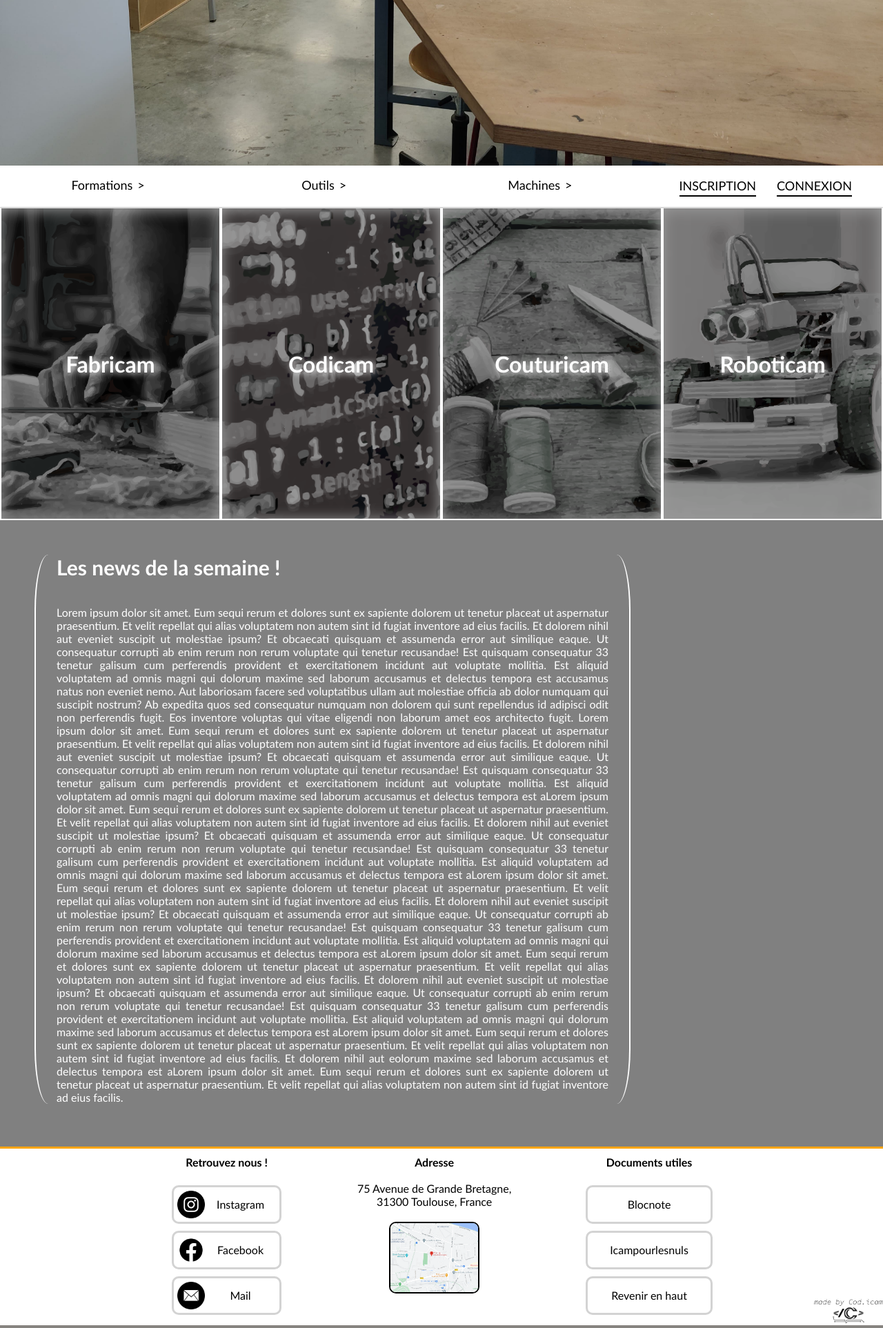
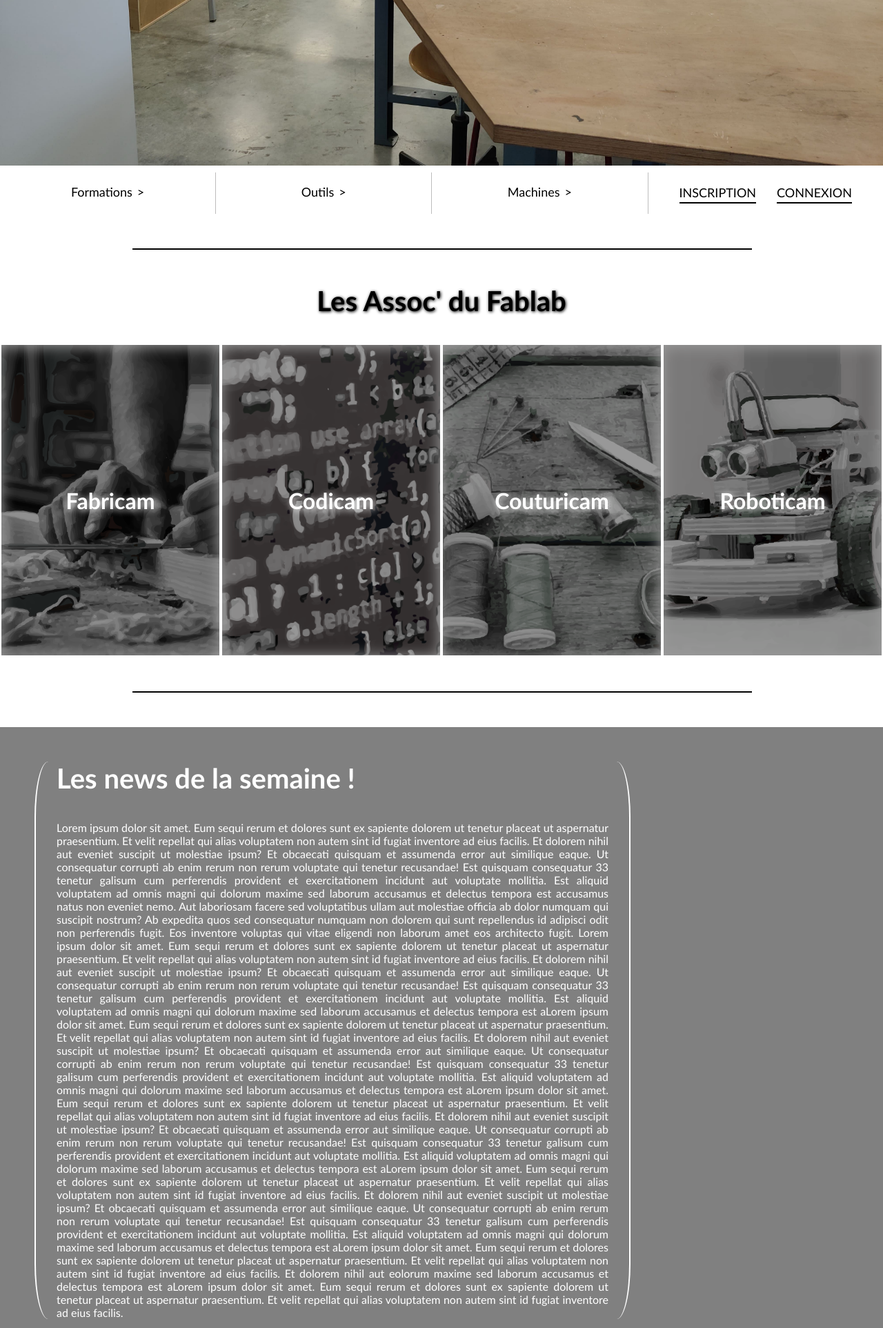
Before and after one commit to Codicam/Fablab_website, a PHP site: page /Fablab.php in a window 1280 px wide. Shown: the part 668-2593 px from the top of the page at 69% size. Run offline with PHP 8.4, Linux system fonts and the light colour scheme.

Commit message:
Creating separators graphic elements + Updated Navbar style / CSS transitions added + Fixing small display issues

```diff
--- a/CSS/Formulaire.css
+++ b/CSS/Formulaire.css
@@ -47,3 +47,19 @@ textarea {
     font-weight: 400;
     color: #fff;
 }
+
+.subbutton {
+    color: black;
+    cursor: pointer;
+    text-transform: uppercase;
+    border-style: none;
+    font-size: 1em;
+    margin: auto;
+    background: orange;
+}
+.subbutton:hover {
+    transition: 200ms ease-out;
+    color: black;
+    border: 2px solid orange;
+    background: white;
+}
--- a/CSS/main.css
+++ b/CSS/main.css
@@ -20,7 +20,8 @@ h1 {
 }
 
 h2 {
-    font-size: 30px;
+    font-size: 40px;
+    font-weight: 700;
 }
 
 h3 {
@@ -45,8 +46,19 @@ h3 {
     background: white;
 }
 .button:hover {
-    transition: 100ms ease-out;
+    transition: 200ms ease-out;
     color: orange;
     border-top: 3px solid orange;
     border-bottom: 3px solid orange;
 }
+
+.separator {
+    display: block;
+    margin: 50px 15%;
+    background: black;
+    border: 0.5px solid black;
+    width: 70%;
+    height: 0;
+    padding: 0;
+
+}
--- a/CSS/styleNav.css
+++ b/CSS/styleNav.css
@@ -10,13 +10,13 @@ nav{
     font-size: 18px;
     position: sticky;
     top: 0;
+    margin: 10px 0;
 }
 
 nav > ul{
     display: flex;
     width: 100%;
     text-align: center;
-    box-shadow: 0px 1px 2px 0px rgba(0, 0, 0, 0.3);
     height: var(--hauteur-menu);
 }
 
@@ -26,6 +26,7 @@ nav ul{
 
 nav > ul > li{
     background-color: white;
+    border-right: 1px solid #bdbcbc;
     position: relative;
     height: 100%;
     flex: 1;
@@ -71,14 +72,17 @@ li a{
 
 nav > ul > li:hover > a{
     color: orange;
+    transition: 200ms ease-out;
 }
 
 .sous-menu > li:hover{
     background-color: rgba(255, 155, 0, 1);
+    transition: 200ms ease-out;
 }
 
 .sous-menu > li:hover > a{
     color: white;
+
 }
 
 @keyframes rotationFleche{
--- a/Fablab.php
+++ b/Fablab.php
@@ -7,8 +7,8 @@
     <link rel="stylesheet" href="CSS/styleHome.css"/>
     <link rel="stylesheet" href="CSS/main.css"/>
     <title>Bienvenue au Fablab !</title>
+
 </head>
-
 <body>
 
 <header id="hautpage">
@@ -22,7 +22,11 @@
 
 <?php include('printNavMenu.php'); ?>
 
+<div class="separator"></div>
+
 <?php include('carrouselSites.php') ?>
+
+<div class="separator"></div>
 
 <div class="hiddenscrollbar">
     <div id="pagecontainer">
--- a/carrouselSites.php
+++ b/carrouselSites.php
@@ -7,6 +7,8 @@
     <title>carrousel des assos</title>
 </head>
 <body>
+
+<h2 style="text-shadow: 1px 1px 4px black;">Les Assoc' du Fablab</h2><br /><br />
 
 <div class="frame_box">
     <div class="carrousel_box" id="fabricam">
--- a/printSignUp.php
+++ b/printSignUp.php
@@ -8,7 +8,7 @@
 <body>
 
 <div>
-    <div style="margin: 50px;">
+    <div style="margin: 50px; text-align: left;">
         <?php
         if ($userData) { ?>
             <h2><?php echo 'Bonjour ' . $_POST['prenom'] . ', votre inscription a bien été prise en compte'; ?></h2>
--- a/printpopup.php
+++ b/printpopup.php
@@ -54,7 +54,7 @@
                         <label for="promo" class="form-label">Promotion :</label>
                         <textarea class="form-control" placeholder="Forme : OXXX, IXXX, AXXX" id="message" name="promo"></textarea>
                     </div>
-                    <button type="submit" class="button" formtarget="_blank">S'inscrire</button>
+                    <button type="submit" class="subbutton" formtarget="_blank">S'inscrire</button>
                 </div>
             </form>
         </div>
@@ -82,7 +82,7 @@
                         <input type="password" class="form-control" placeholder="Entrez votre mot de passe" id="password" name="password">
                         <div class="form-subtext">Votre mot de passe est crypté automatiquement.</div>
                     </div>
-                    <button type="submit" class="navbutton" formtarget="_blank">Se connecter</button>
+                    <button type="submit" class="subbutton" formtarget="_blank">Se connecter</button>
                 </div>
             </form>
         </div>
```
